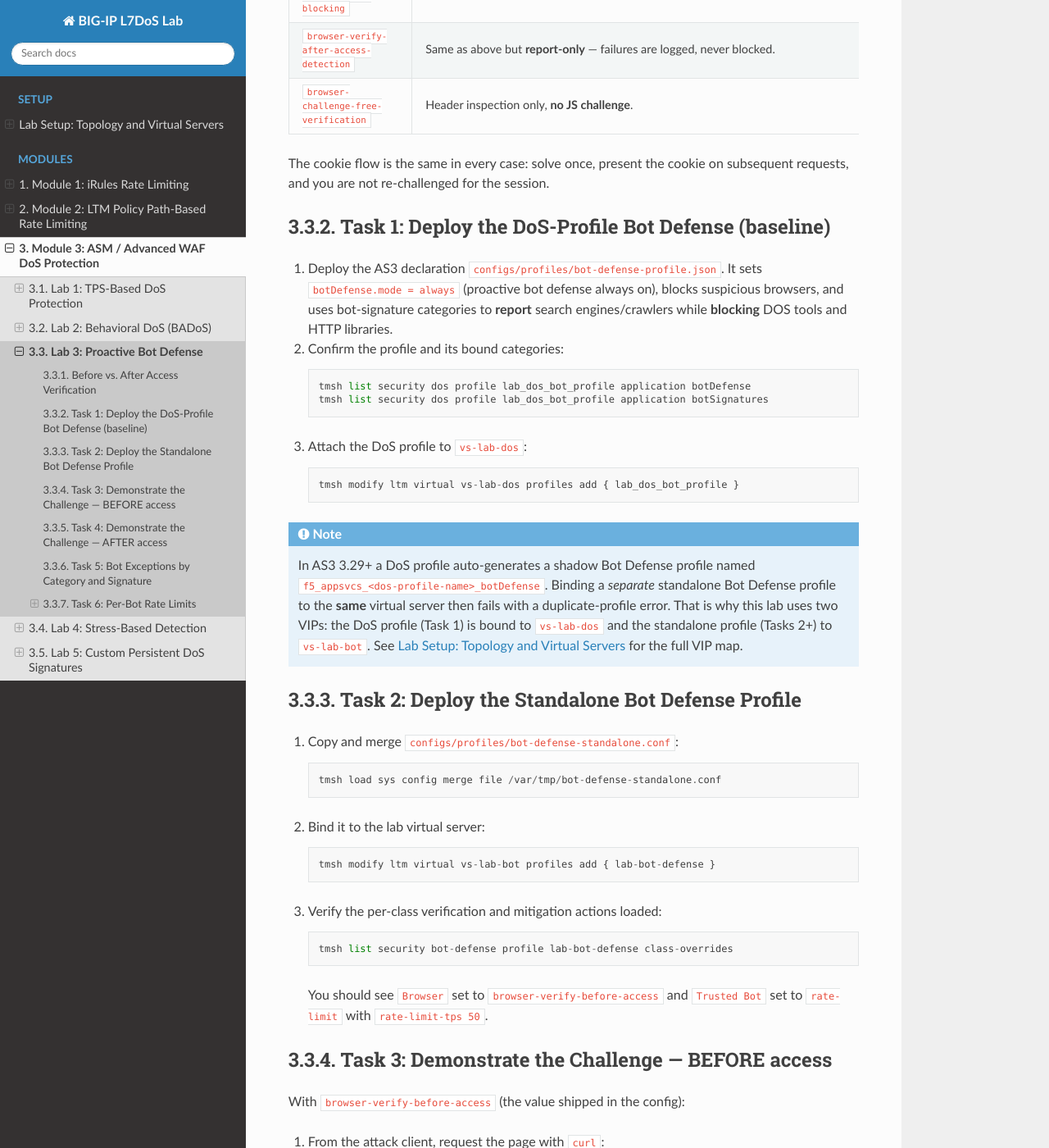
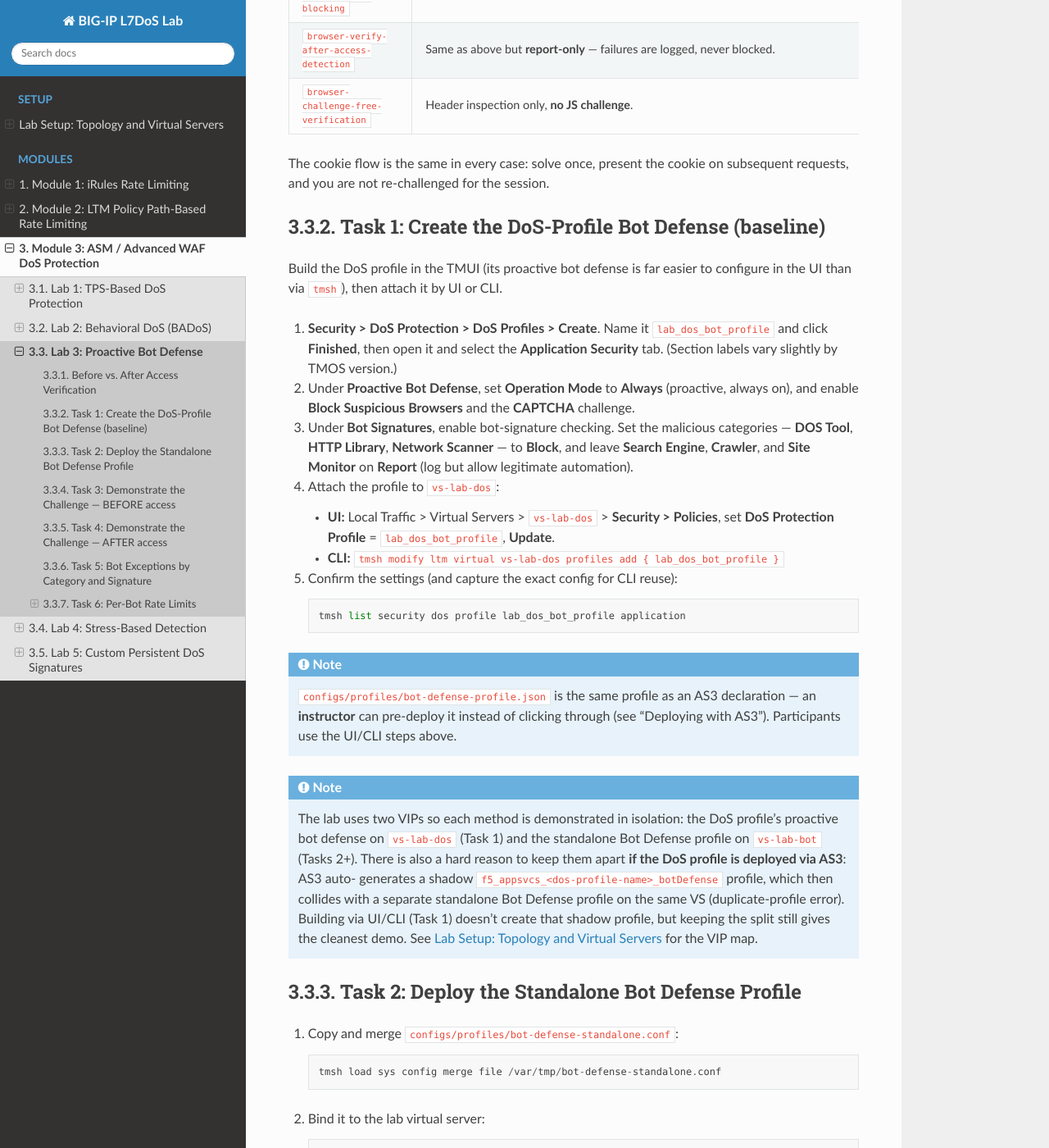
Before and after one commit to snowblind-/BIG-IP-L7DoS-Lab, a Sphinx documentation site: the page built from docs/module3-asm-waf/lab3/lab3-bot-defense.rst, in a window 1280 px wide and 1400 px high, scrolled down 1294 px. Shown: the whole window at 82% size. Built offline with Sphinx 7.4.7 and the Read the Docs theme 3.1.0, drawn with Linux system fonts in a browser that asks for light colours.

Commit message:
Make participant steps UI/CLI only; demote AS3 to optional instructor path
Lab participants can't post AS3 declarations, so remove AS3 from the hands-on
path and keep the JSON files as an optional instructor/IaC shortcut.

- lab3 Task 1: replace 'Deploy the AS3 declaration' with UI steps to build the
  DoS-profile proactive bot defense (Proactive Bot Defense mode Always, bot-
  signature category actions) + UI/CLI attach + tmsh verify/capture.
- lab2 Task 2: create the DoS profile via TMUI (AS3 noted as optional instructor
  pre-deploy) instead of 'deploy bados-profile.json'.
- Reframe the shadow-profile caveat as AS3-specific (f5_appsvcs_* is generated by
  AS3; UI/CLI-built profiles don't create it); justify the vs-lab-dos/vs-lab-bot
  split on isolation, with the AS3 conflict as a secondary reason.
- lab-topology.rst: add 'Deploying with AS3 (optional, for instructors)' section
  documenting the declarations as pre-provisioning artifacts + the declare call.
- README: note participants use UI/CLI; Config-column JSONs are AS3 for optional
  instructor pre-staging.

```diff
--- a/docs/module3-asm-waf/lab2/lab2-behavioral-dos.rst
+++ b/docs/module3-asm-waf/lab2/lab2-behavioral-dos.rst
@@ -81,8 +81,10 @@
 Task 2: Confirm the DoS profile
 -------------------------------
 
-#. Deploy ``bados-profile.json`` (or in TMUI open ``lab_dos_bados_profile`` under
-   **Security > DoS Protection > DoS Profiles**).
+#. Create the DoS profile in the TMUI: **Security > DoS Protection > DoS
+   Profiles > Create**, name it ``lab_dos_bados_profile``, then open it and
+   select the **Application Security** tab. (An instructor may instead pre-deploy
+   ``bados-profile.json`` via AS3 — see "Deploying with AS3".)
 
 #. Under **Behavioral & Stress-based Detection > Behavioral Detection and
    Mitigation**, confirm:
--- a/docs/module3-asm-waf/lab3/lab3-bot-defense.rst
+++ b/docs/module3-asm-waf/lab3/lab3-bot-defense.rst
@@ -89,31 +89,53 @@
 The cookie flow is the same in every case: solve once, present the cookie on
 subsequent requests, and you are not re-challenged for the session.
 
-Task 1: Deploy the DoS-Profile Bot Defense (baseline)
+Task 1: Create the DoS-Profile Bot Defense (baseline)
 ------------------------------------------------------
 
-#. Deploy the AS3 declaration ``configs/profiles/bot-defense-profile.json``.
-   It sets ``botDefense.mode = always`` (proactive bot defense always on),
-   blocks suspicious browsers, and uses bot-signature categories to **report**
-   search engines/crawlers while **blocking** DOS tools and HTTP libraries.
+Build the DoS profile in the TMUI (its proactive bot defense is far easier to
+configure in the UI than via ``tmsh``), then attach it by UI or CLI.
 
-#. Confirm the profile and its bound categories::
+#. **Security > DoS Protection > DoS Profiles > Create**. Name it
+   ``lab_dos_bot_profile`` and click **Finished**, then open it and select the
+   **Application Security** tab. (Section labels vary slightly by TMOS version.)
 
-      tmsh list security dos profile lab_dos_bot_profile application botDefense
-      tmsh list security dos profile lab_dos_bot_profile application botSignatures
+#. Under **Proactive Bot Defense**, set **Operation Mode** to **Always**
+   (proactive, always on), and enable **Block Suspicious Browsers** and the
+   **CAPTCHA** challenge.
 
-#. Attach the DoS profile to ``vs-lab-dos``::
+#. Under **Bot Signatures**, enable bot-signature checking. Set the malicious
+   categories — **DOS Tool**, **HTTP Library**, **Network Scanner** — to
+   **Block**, and leave **Search Engine**, **Crawler**, and **Site Monitor** on
+   **Report** (log but allow legitimate automation).
 
-      tmsh modify ltm virtual vs-lab-dos profiles add { lab_dos_bot_profile }
+#. Attach the profile to ``vs-lab-dos``:
+
+   - **UI:** Local Traffic > Virtual Servers > ``vs-lab-dos`` > **Security >
+     Policies**, set **DoS Protection Profile** = ``lab_dos_bot_profile``,
+     **Update**.
+   - **CLI:** ``tmsh modify ltm virtual vs-lab-dos profiles add { lab_dos_bot_profile }``
+
+#. Confirm the settings (and capture the exact config for CLI reuse)::
+
+      tmsh list security dos profile lab_dos_bot_profile application
 
 .. note::
 
-   In AS3 3.29+ a DoS profile auto-generates a shadow Bot Defense profile named
-   ``f5_appsvcs_<dos-profile-name>_botDefense``. Binding a *separate* standalone
-   Bot Defense profile to the **same** virtual server then fails with a
-   duplicate-profile error. That is why this lab uses two VIPs: the DoS profile
-   (Task 1) is bound to ``vs-lab-dos`` and the standalone profile (Tasks 2+) to
-   ``vs-lab-bot``. See :doc:`/setup/lab-topology` for the full VIP map.
+   ``configs/profiles/bot-defense-profile.json`` is the same profile as an AS3
+   declaration — an **instructor** can pre-deploy it instead of clicking through
+   (see "Deploying with AS3"). Participants use the UI/CLI steps above.
+
+.. note::
+
+   The lab uses two VIPs so each method is demonstrated in isolation: the DoS
+   profile's proactive bot defense on ``vs-lab-dos`` (Task 1) and the standalone
+   Bot Defense profile on ``vs-lab-bot`` (Tasks 2+). There is also a hard reason
+   to keep them apart **if the DoS profile is deployed via AS3**: AS3 auto-
+   generates a shadow ``f5_appsvcs_<dos-profile-name>_botDefense`` profile, which
+   then collides with a separate standalone Bot Defense profile on the same VS
+   (duplicate-profile error). Building via UI/CLI (Task 1) doesn't create that
+   shadow profile, but keeping the split still gives the cleanest demo. See
+   :doc:`/setup/lab-topology` for the VIP map.
 
 Task 2: Deploy the Standalone Bot Defense Profile
 --------------------------------------------------
```
Also changed, not shown: README.md (+2 -0 lines), docs/setup/lab-topology.rst (+29 -8 lines).
